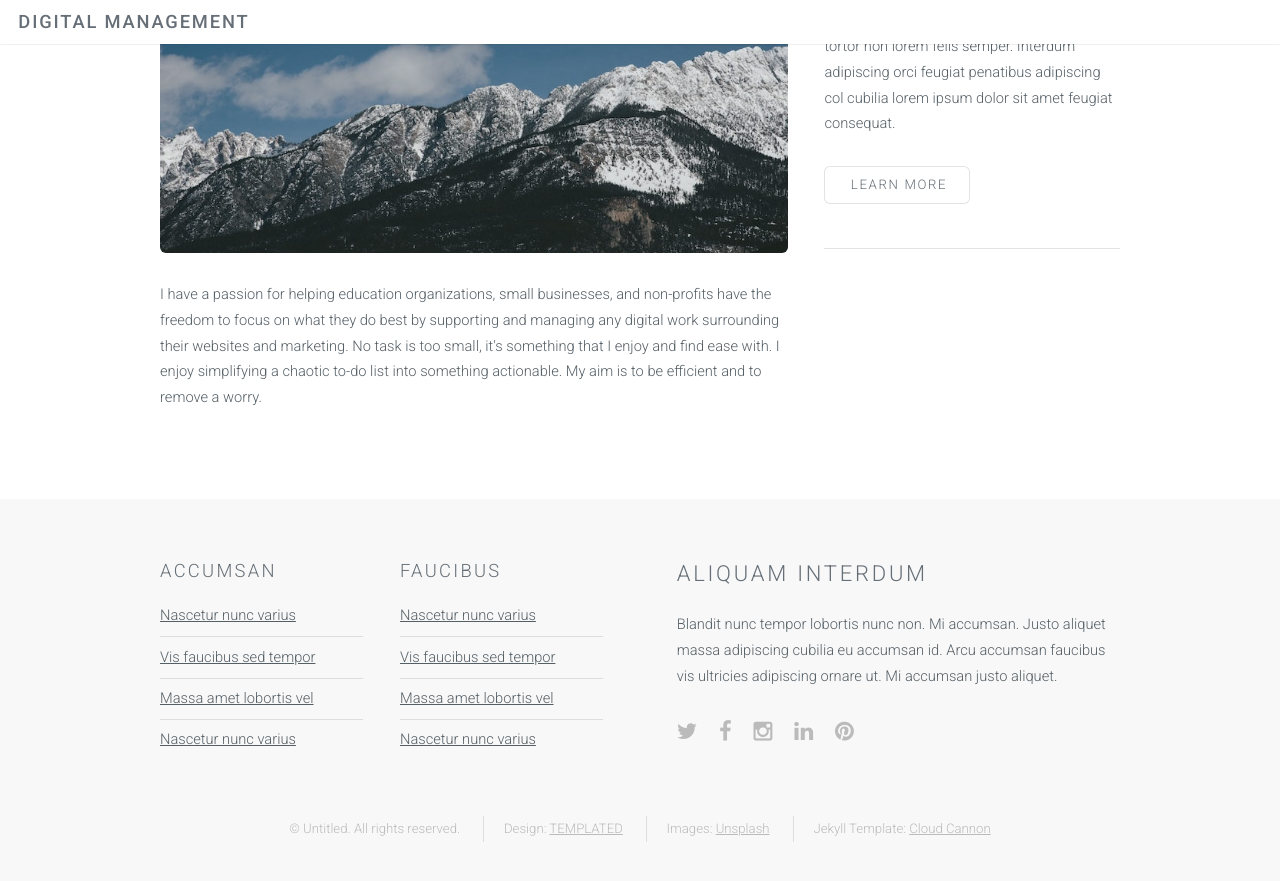
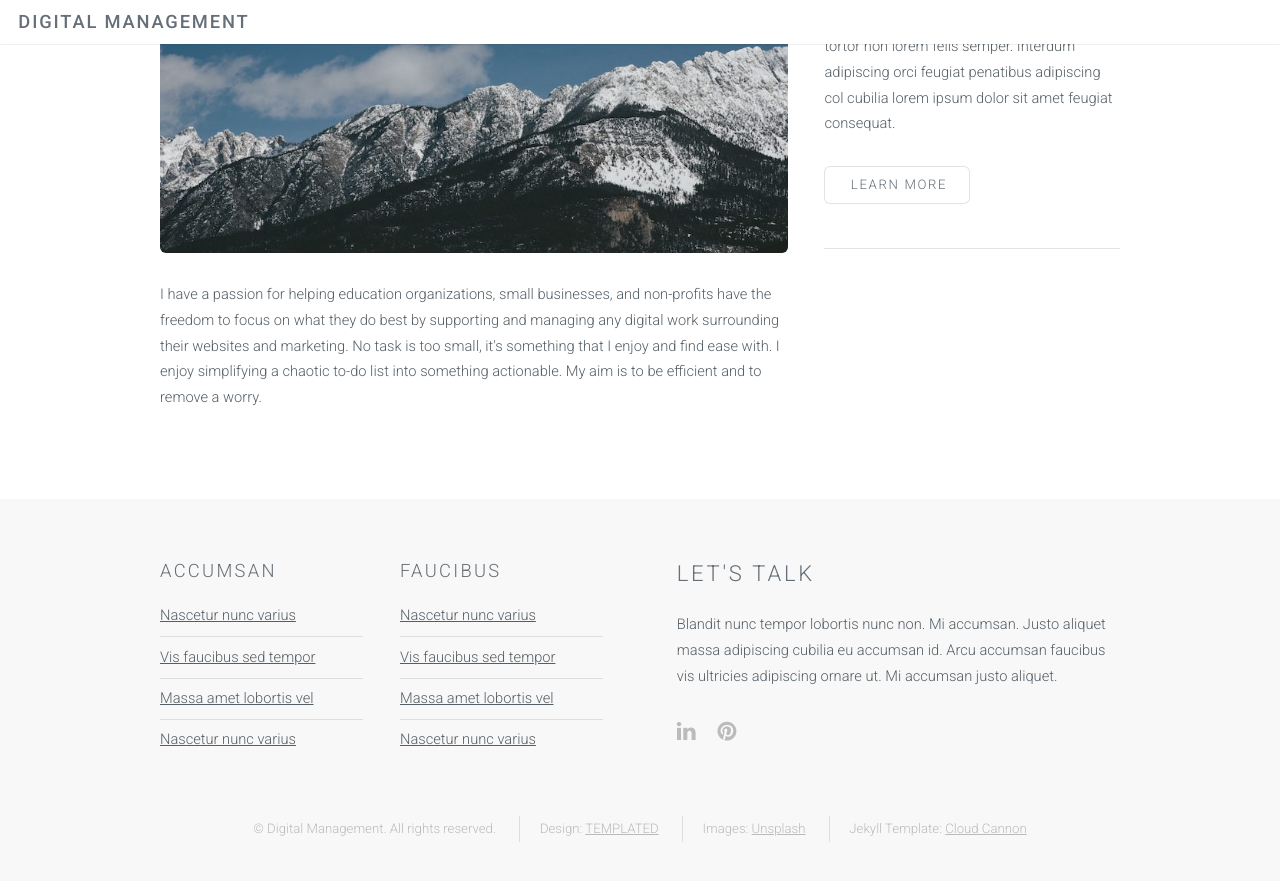
Before and after one commit to bycait/bycait.github.io, a Jekyll site: the page built from index.html, in a window 1280 px wide and 900 px high, scrolled down 1891 px. Shown: the top 881 px of the window. Built offline with Jekyll 4.4.1, drawn with Linux system fonts in a browser that asks for light colours.

Commit message:
updated the update footer.html

```diff
--- a/_includes/footer.html
+++ b/_includes/footer.html
@@ -25,19 +25,16 @@
                 </div>
             </div>
             <div class="6u">
-                <h2>Aliquam Interdum</h2>
+                <h2>Let's Talk</h2>
                 <p>Blandit nunc tempor lobortis nunc non. Mi accumsan. Justo aliquet massa adipiscing cubilia eu accumsan id. Arcu accumsan faucibus vis ultricies adipiscing ornare ut. Mi accumsan justo aliquet.</p>
                 <ul class="icons">
-                    <li><a href="#" class="icon fa-twitter"><span class="label">Twitter</span></a></li>
-                    <li><a href="#" class="icon fa-facebook"><span class="label">Facebook</span></a></li>
-                    <li><a href="#" class="icon fa-instagram"><span class="label">Instagram</span></a></li>
-                    <li><a href="#" class="icon fa-linkedin"><span class="label">LinkedIn</span></a></li>
+                    <li><a href="https://www.linkedin.com/in/caitlin-galietti-45654446/" class="icon fa-linkedin"><span class="label">LinkedIn</span></a></li>
                     <li><a href="#" class="icon fa-pinterest"><span class="label">Pinterest</span></a></li>
                 </ul>
             </div>
         </div>
         <ul class="copyright">
-            <li>&copy; Untitled. All rights reserved.</li>
+            <li>&copy; Digital Management. All rights reserved.</li>
             <li>Design: <a href="http://templated.co">TEMPLATED</a></li>
             <li>Images: <a href="http://unsplash.com">Unsplash</a></li>
             <li>Jekyll Template: <a href="http://cloudcannon.com">Cloud Cannon</a></li>
```
